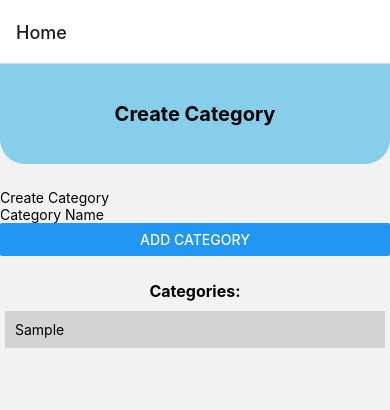
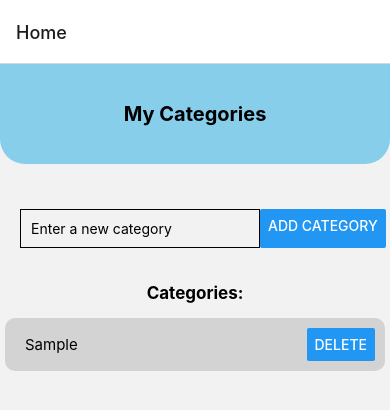
Before and after one commit to kayzhangg/i400project, a React Native app in the folder i400project/: screen /Home in a window 390 px wide. Both pictures are taken after typing "Sample" into the empty fields and a click on the button "ADD CATEGORY". Shown: the top 410 px of the page. Built offline with nearby package versions, Linux system fonts and the light colour scheme.

Commit message:
final project

```diff
--- a/i400project/CategoryScreen.js
+++ b/i400project/CategoryScreen.js
@@ -1,5 +1,5 @@
 import React, { useState, useEffect } from 'react';
-import { View, Text, Button, FlatList, TextInput } from 'react-native';
+import { StyleSheet, View, Text, Button, FlatList, TextInput } from 'react-native';
 import AsyncStorage from '@react-native-async-storage/async-storage';
 
 
@@ -77,13 +77,11 @@ export default function CategoryScreen({ route, navigation }) {
   };
 
   return (
-    <View>
+    <View style={{flex:1, paddingBottom:20}}>
       <View style={{
         height: 100, flexDirection: 'row', alignItems: 'center', backgroundColor: randomColor, borderBottomLeftRadius: 25, borderBottomRightRadius: 25, marginBottom:10
               }}>
-        <Text style={{
-          width: '100%', textAlign: 'center', fontSize: 20, fontWeight: "bold"
-        }}>Category: {categoryName}</Text>
+        <Text style={styles.subheader}>Category: {categoryName}</Text>
       </View>
       <View style={{ flexDirection: 'row', margin: 20 }}>
         <TextInput
@@ -108,10 +106,8 @@ export default function CategoryScreen({ route, navigation }) {
           data={tasks}
           keyExtractor={(item, index) => index.toString()}
           renderItem={({ item, index }) => (
-            <View style={{
-              flexDirection: 'row', alignItems: "center", justifyContent: 'space-between', backgroundColor: 'lightgray', padding: 10, margin: 5
-            }}>
-              <Text style={{ fontSize: 15 }}>{item}</Text>
+            <View style={styles.itemContainer}>
+              <Text style={styles.text}>{item}</Text>
               <Button title="Delete" onPress={() => deleteTask(index)} />
             </View>
           )}
@@ -119,3 +115,25 @@ export default function CategoryScreen({ route, navigation }) {
     </View>
   );
 };
+
+const styles = StyleSheet.create({
+  itemContainer: {
+    flexDirection: 'row',
+    alignItems: "center",
+    justifyContent: 'space-between',
+    backgroundColor: 'lightgray',
+    padding: 10,
+    margin: 5,
+    borderRadius:10
+  },
+  text: {
+    fontSize: 15,
+    marginLeft:10
+  },
+  subheader: {
+    width: '100%',
+    textAlign: 'center',
+    fontSize:20,
+    fontWeight:"bold"
+  }
+});
--- a/i400project/HomeScreen.js
+++ b/i400project/HomeScreen.js
@@ -1,47 +1,95 @@
 import React, { useState } from 'react';
-import { View, Text, TouchableOpacity } from 'react-native';
-import AddCategory from './AddCategory';
+import { StyleSheet, View, Text, TextInput, TouchableOpacity, Button, ScrollView } from 'react-native';
 
 
 export default function HomeScreen( {navigation} ){
   const [categories, setCategories] = useState([]);
+  const [newCategory, setNewCategory] = useState('');
 
   const addCategory = categoryName => {
-    setCategories([...categories, categoryName]);
+    setCategories([...categories, newCategory]);
+    setNewCategory('');
   };
 
+  const deleteCategory = index => {
+    const updatedCategories = [...categories];
+    updatedCategories.splice(index, 1);
+    setCategories(updatedCategories);
+  };
 
   return (
-    <View>
-      <View style={{
-        height: 100, flexDirection: 'row',alignItems: 'center', backgroundColor:"skyblue", borderBottomLeftRadius: 25, borderBottomRightRadius: 25, marginBottom:25}}>
+    <ScrollView style={{flex:1, paddingBottom:30}}>
+
+
+    <View >
+      <View style={styles.header}>
         <Text style={{
         width: '100%',textAlign: 'center', fontSize:20,fontWeight:"bold"
-        }}>Create Category</Text>
+        }}>My Categories</Text>
       </View>
 
-      <AddCategory onAddCategory={addCategory}/>
-      <View style={{
-        height: 30, flexDirection: 'row',alignItems: 'center', marginTop:20}}>
-        <Text style={{
-        width: '100%',textAlign: 'center', fontSize:16, fontWeight:"bold"
-        }}>Categories:</Text>
+      <View style={{ flexDirection: 'row', margin: 20 }}>
+        <TextInput
+          style={{ flex: 1, borderWidth: 1, padding: 10 }}
+          value={newCategory}
+          onChangeText={text => setNewCategory(text)}
+          placeholder="Enter a new category"
+        />
+        <Button title="Add Category" onPress={addCategory} />
       </View>
+      <Text style={{
+        width: '100%',
+        textAlign: 'center',
+        fontSize: 17,
+        fontWeight: "bold",
+        marginTop: 15,
+        marginBottom: 10
+      }}>Categories:</Text>
 
       {categories.map((category, index) => (
         <TouchableOpacity
           key={index}
           onPress={() =>
             navigation.navigate('Category', { categoryName: category })
-          }
-          style={{
-            backgroundColor: 'lightgray',
-            padding: 10,
-            margin: 5
-          }}>
-          <Text>{category}</Text>
+          }>
+            <View style={{ flexDirection: 'row',
+              alignItems: "center",
+              justifyContent: 'space-between',
+              backgroundColor: 'lightgray',
+              padding: 10,
+              margin: 5,
+              borderRadius:10}}>
+              <Text style={styles.text}>{category}</Text>
+              <Button title="Delete" onPress={() => deleteCategory(index)} />
+            </View>
+          {/* <Text style={{fontSize: 15, marginLeft:10}}>{category}</Text> */}
         </TouchableOpacity>
       ))}
     </View>
+    </ScrollView>
   );
 };
+
+
+const styles = StyleSheet.create({
+  header:{
+    height: 100,
+    flexDirection: 'row',
+    alignItems: 'center',
+    backgroundColor:"skyblue",
+    borderBottomLeftRadius: 25,
+    borderBottomRightRadius: 25,
+    marginBottom:25
+  },
+
+  text: {
+    fontSize: 15,
+    marginLeft:10
+  },
+  subheader: {
+    width: '100%',
+    textAlign: 'center',
+    fontSize:20,
+    fontWeight:"bold"
+  }
+});
```
